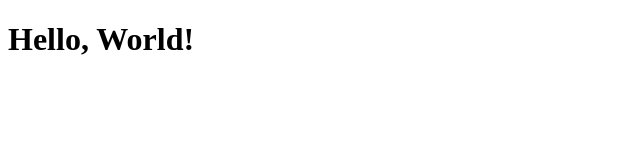
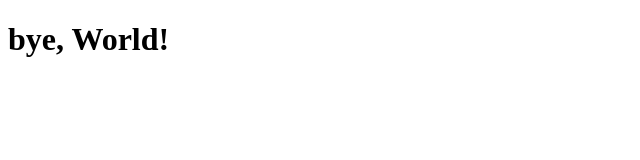
Before and after one commit to jeevesh19/Demorepo, a plain HTML site: page index.html in a window 1280 px wide. Shown: the whole page, without its empty margins (0-640 px from the left). Drawn offline with Linux system fonts and the light colour scheme.

Commit message:
Update index.html

```diff
--- a/index.html
+++ b/index.html
@@ -6,6 +6,6 @@
     <title>Hello World</title>
 </head>
 <body>
-    <h1>Hello, World!</h1>
+    <h1>bye, World!</h1>
 </body>
 </html>
```
